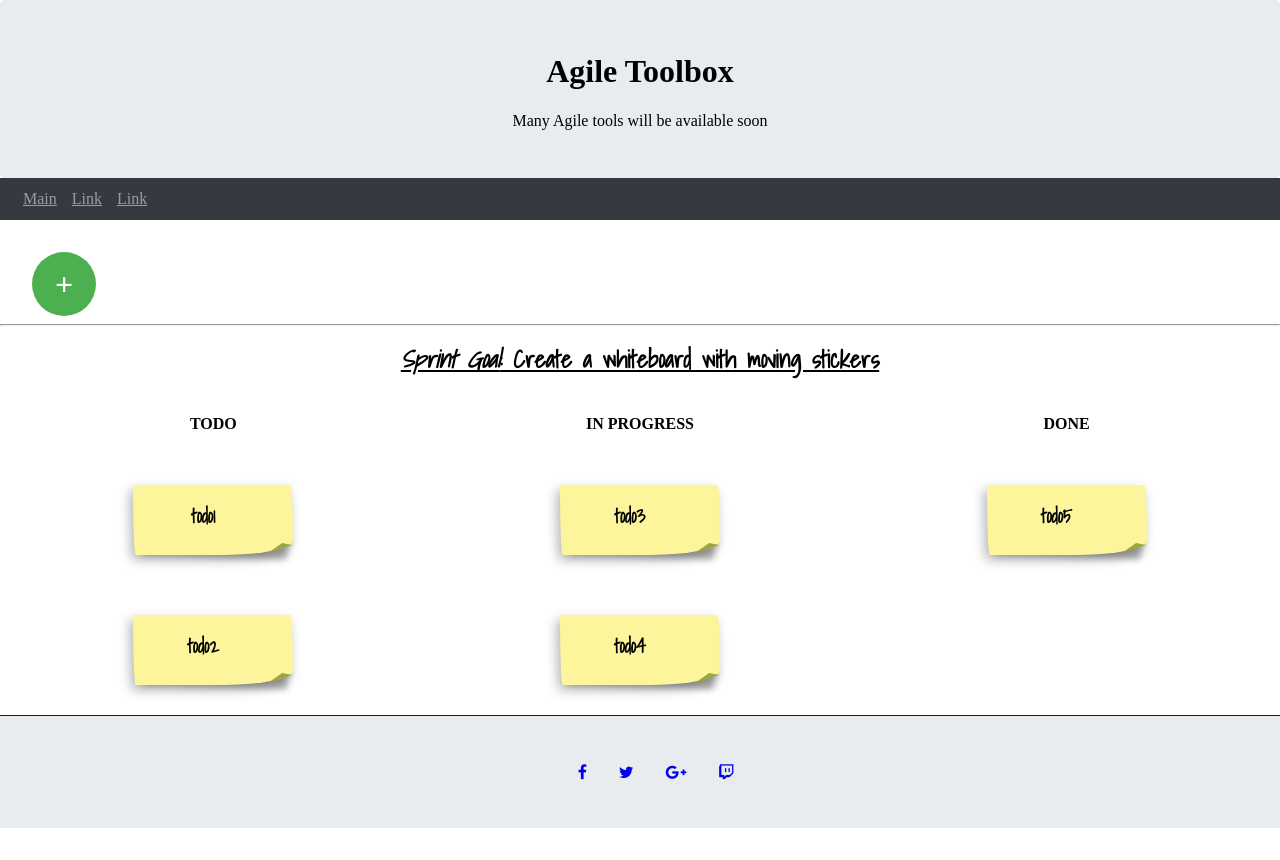
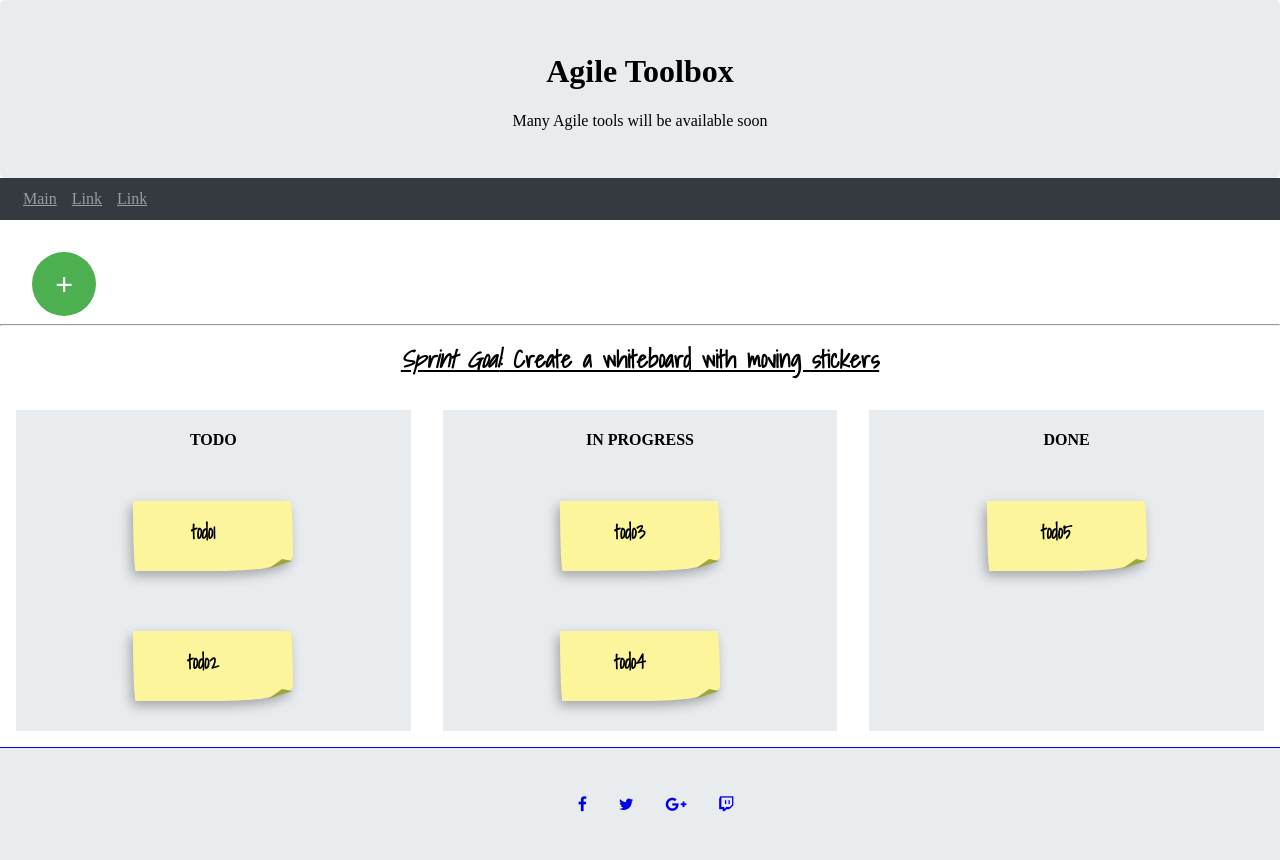
Before and after one commit to RodinDenis/agile-tool-box, a Vue app in the folder front/: page / in a window 1280 px wide. Shown: the top 860 px of the page. Before the commit the page ends 828 px from the top, so only its background shows below. Built offline with nearby package versions, Linux system fonts and the light colour scheme.

Commit message:
бек для столбцов

```diff
--- a/front/src/components/Dashboard.vue
+++ b/front/src/components/Dashboard.vue
@@ -114,12 +114,13 @@ export default {
 <style scoped>
 
 section {
-  margin: 0 auto;
+  margin: 1rem;
   width: 100%;
   text-align: center;
   display: flex;
   align-items: center;
   flex-direction: column;
+  background-color: #e9ecef;
 }
 
 section.over {
```
